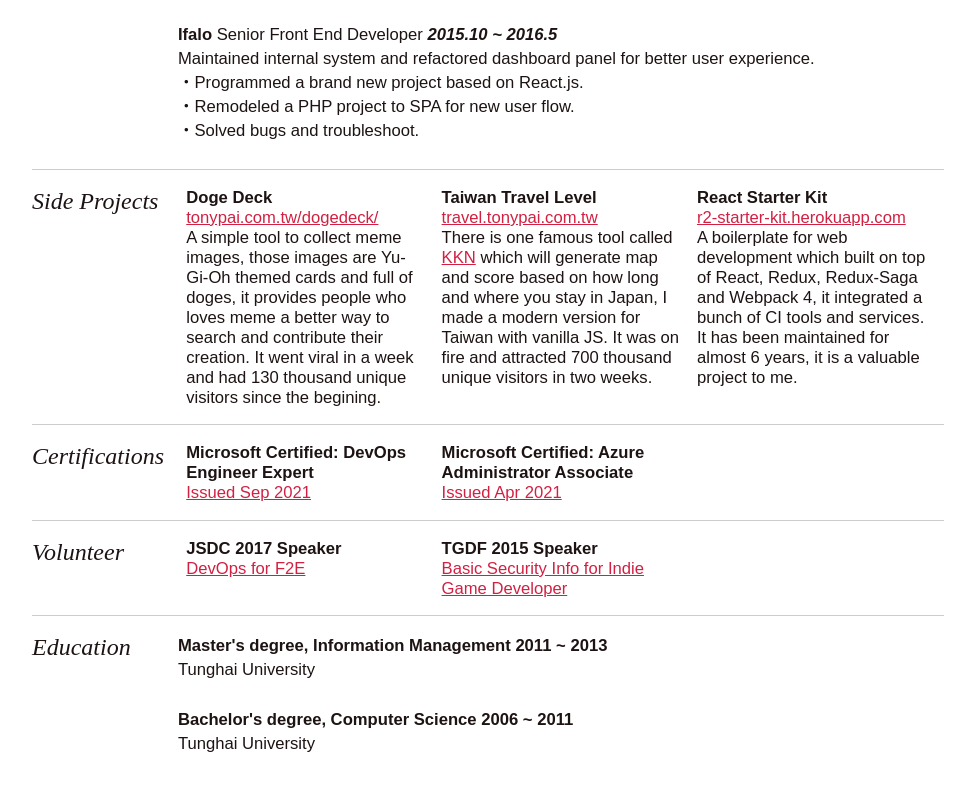
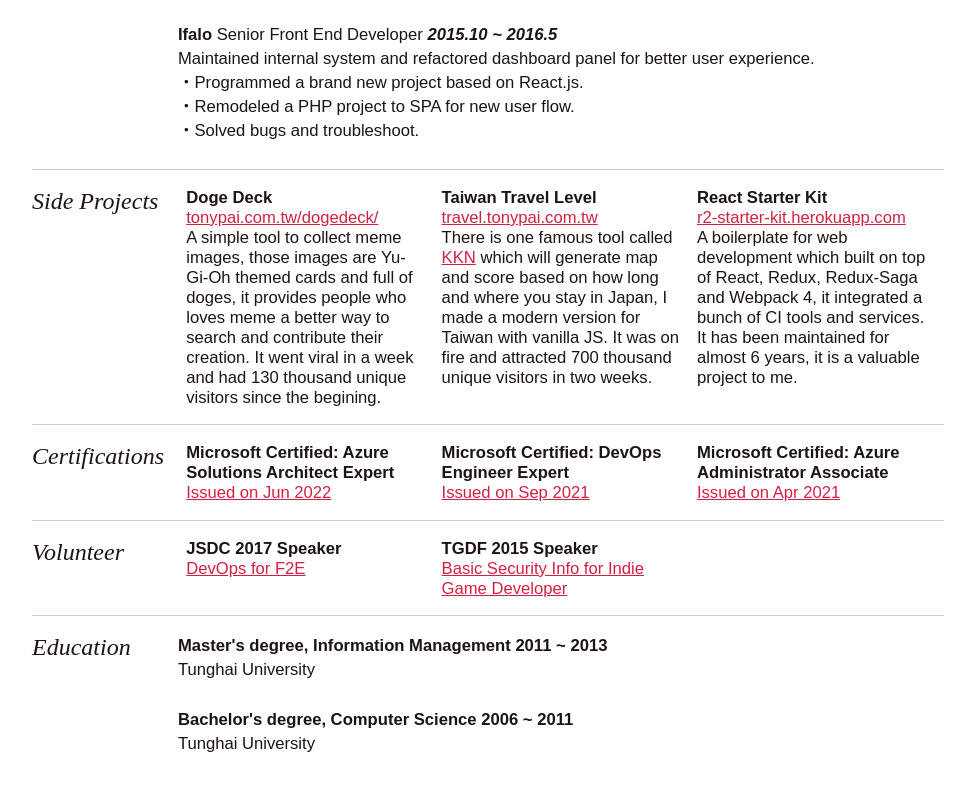
Before and after one commit to tpai/tpai.github.io, a website: page index.html in a window 1280 px wide. Shown: the part 932-1722 px from the top of the page, without its empty margins (178-1153 px from the left). Drawn offline with Linux system fonts and the light colour scheme.

Commit message:
Update Microsoft certs

```diff
--- a/index.html
+++ b/index.html
@@ -45,9 +45,11 @@
 <hr>
 <h3 id="certifications">Certifications</h3>
 <ul>
-<li><p><strong>Microsoft Certified: DevOps Engineer Expert</strong><br>  <a href="https://slides.com/tonypai/tgdf2015-unityapksecurity">Issued Sep 2021</a></p>
+<li><p><strong>Microsoft Certified: Azure Solutions Architect Expert</strong><br>  <a href="https://www.credly.com/badges/2e30b71a-dc1e-452a-9fa9-e5b784dc9185/public_url">Issued on Jun 2022</a></p>
 </li>
-<li><p><strong>Microsoft Certified: Azure Administrator Associate</strong><br>  <a href="https://www.credly.com/badges/ce138560-e716-4a04-a9e3-f7dba60e0365">Issued Apr 2021</a></p>
+<li><p><strong>Microsoft Certified: DevOps Engineer Expert</strong><br>  <a href="https://www.credly.com/badges/b0e70871-7467-46c4-a70b-098185e99735/public_url">Issued on Sep 2021</a></p>
+</li>
+<li><p><strong>Microsoft Certified: Azure Administrator Associate</strong><br>  <a href="https://www.credly.com/badges/ce138560-e716-4a04-a9e3-f7dba60e0365/public_url">Issued on Apr 2021</a></p>
 </li>
 </ul>
 <hr>
```
Also changed, not shown: resume.md (+5 -2 lines), 1 other file.
